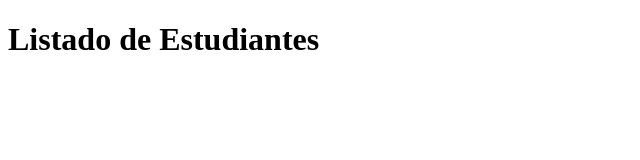
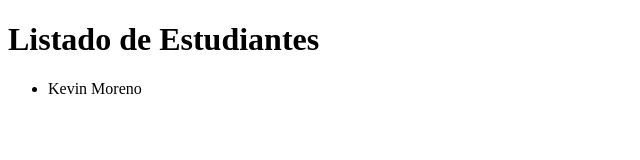
Before and after one commit to jeanvergez/listdado-de-estudiantes, a plain HTML site: page index.html in a window 1280 px wide. Shown: the whole page, without its empty margins (0-640 px from the left). Drawn offline with Linux system fonts and the light colour scheme.

Commit message:
Se agrego un nuevo nombre al archivo index.html

```diff
--- a/index.html
+++ b/index.html
@@ -10,6 +10,7 @@
         <h1>Listado de Estudiantes</h1>
         <ul id="estudiantes">
             <!-- Los estudiantes agregarán sus nombres aquí -->
+             <li>Kevin Moreno</li>
     </ul>
     </body>
     </html>
```
